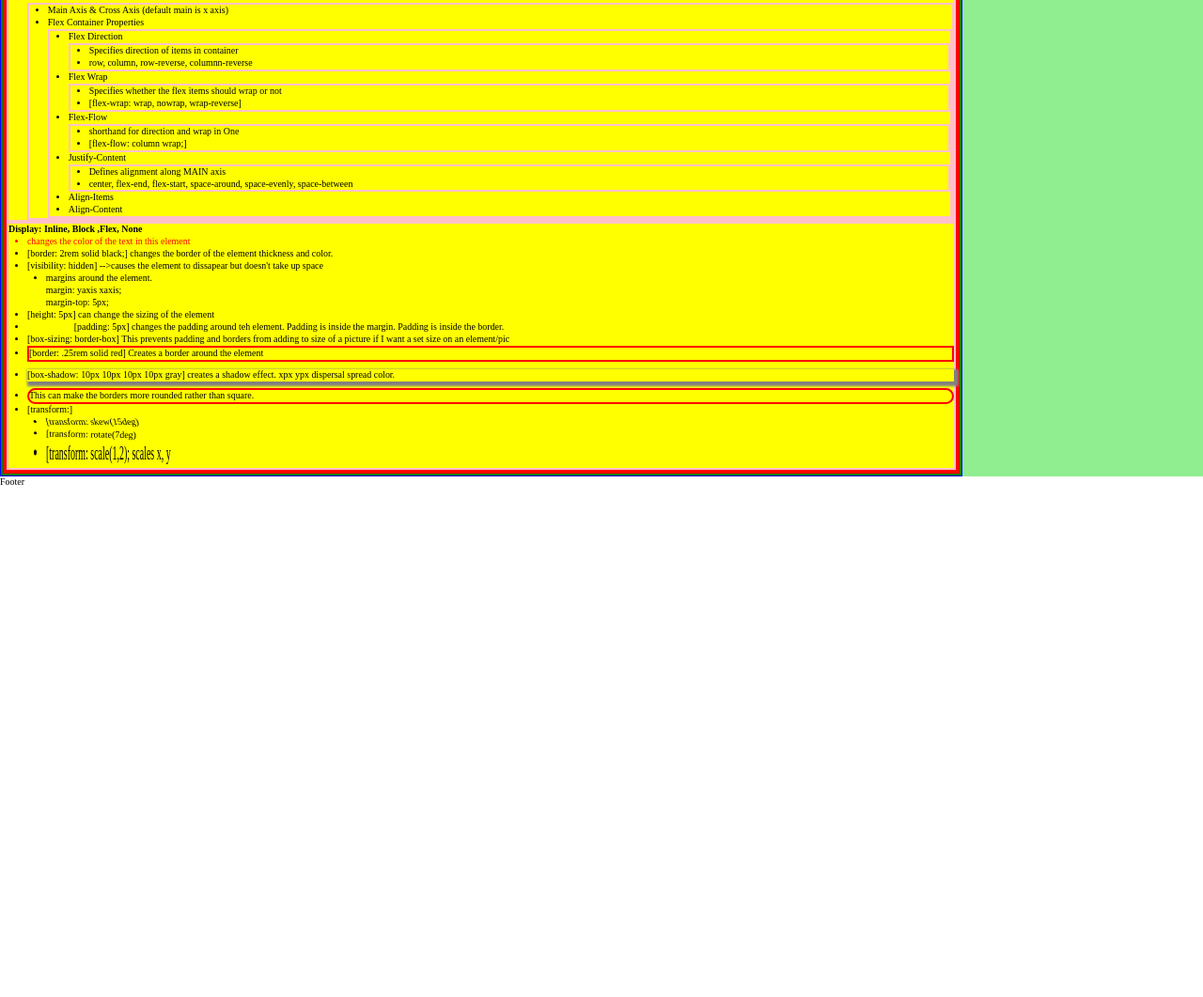
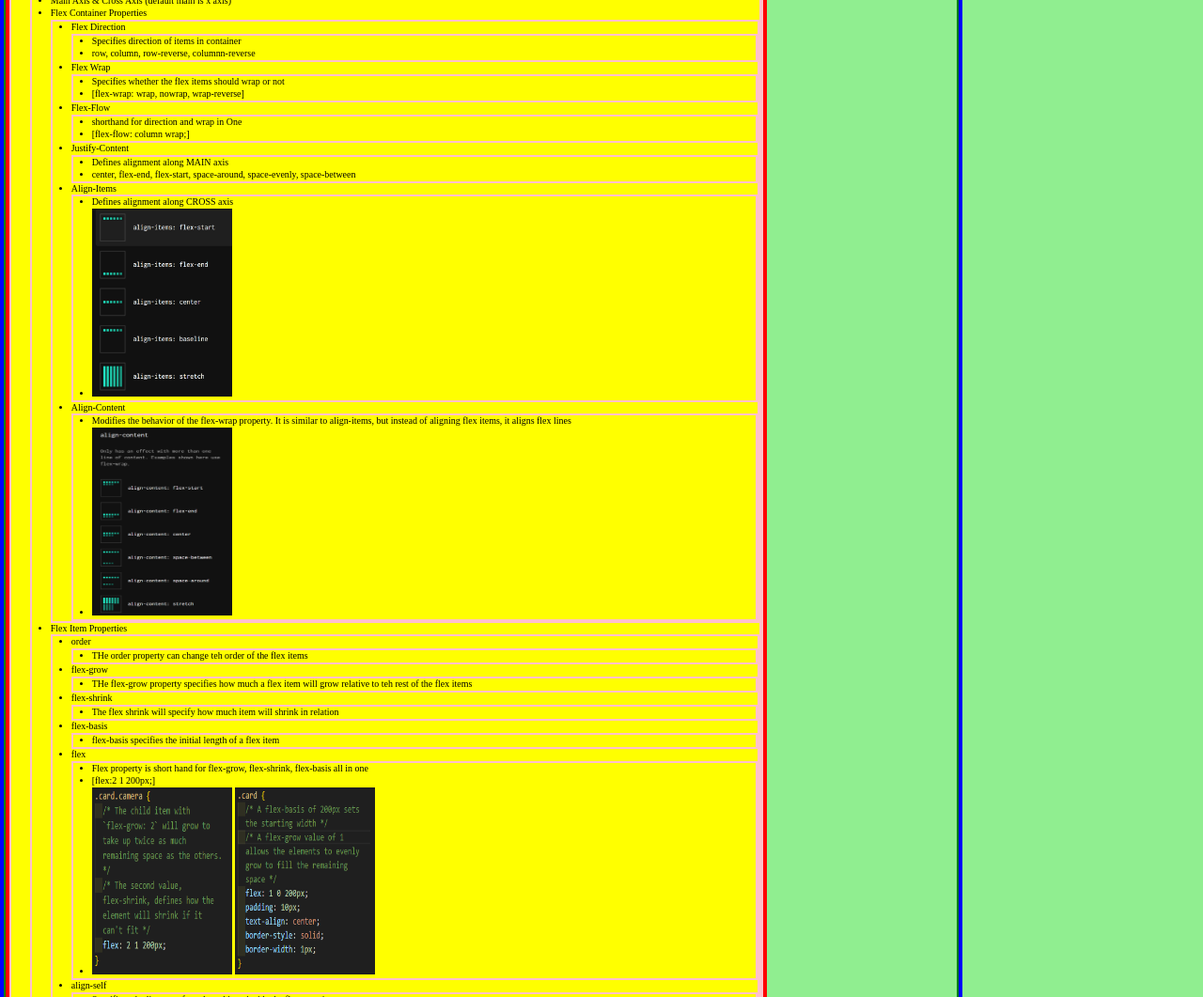
Before and after one commit to nfillip/fullstack-website-notes, a plain HTML site: page index.html in a window 1280 px wide. Shown: the part 1739-2800 px from the top of the page at 94% size. Before the commit the page ends 2259 px from the top, so only its background shows below. Drawn offline with Linux system fonts and the light colour scheme; a web font is replaced by a local one.

Commit message:
added more flexbox containign with a div around my sections. Now Div and Aside are sibilings under main

```diff
--- a/assets/style.css
+++ b/assets/style.css
@@ -45,11 +45,16 @@ main {
     background-color: lightgreen;
 }
 
+div {
+    display: flex;
+    flex-direction: column;
+    width: 80%;
+    height: 100%;
+    border: 0.5rem solid blue;
+}
 section {
     display: flex;
     flex-direction: column;
-    border: .25px solid blue;
-    width: 80%
 
 }
 h2 {
@@ -64,12 +69,13 @@ article {
 h3{
     font-size: 1.5rem;
 }
-div {
+article div {
     display: flex;
     flex-direction: column;
 
     border: 0.5rem solid red;
 }
+
 
 h4 {
     font-size: 1rem;
@@ -176,6 +182,11 @@ p{
     width: 10rem;
 }
 
+.syntax-screenshot-vertical {
+    height: 20rem;
+    width: 15rem;
+}
+
 
 
 
--- a/index.html
+++ b/index.html
@@ -31,39 +31,10 @@
     </header>
 
     <main>
-      <!-- <section>
-        <h2>Table of Contents</h2>
-        <p><ol>
-            <li>CIL/GIT/GITHUB</li>
-            <li>HTML</li>
-             <li>CSS
-                <ul>
-                    <li>Editing
-                        <ul>
-                            <li>TExt Editing Examples</li>
-                            <li>Object Editing Examples </li>
-                        </ul>
-                     </li>
-                     <li>Positioning
-                        <ul>
-                            <li>Basic Position: Fexed, Static, Relative, Absolute</li>
-                            <li>Display: Inline, Block, Flex</li>
-                        </ul>
-                    </li>
-                    <li>Selectors and Pseudos
-                        <ul>
-                             <li>Selectors</li>
-                            <li>Pseudos (classes/elements)</li>
-                        </ul>
-                    </li>
-            </ul>
-        </li>
-    </ol></p>
-    </section>
-    <section>
-        CIL/GIT/GITHUB</section>
-        <section>HTML</section> -->
-
+      <div>
+        <section>
+    <h2>HTML</h2>
+        </section>
       <section>
         <h2>CSS</h2>
 
@@ -157,10 +128,7 @@
                         </ul>
                     </li>
                 </ul>
-                <li>static
-                    <li></li>
-                    <li></li>
-                </li>
+
             </li>
             <li>DISPLAYS
                 <ul>
@@ -190,11 +158,7 @@
                     <li>Main Axis & Cross Axis (default main is x axis)</li>
                     <li>Flex Container Properties
                         <ul>
-                            <!-- <li>Flex direction
-                                <ul>
-                                <li>specifies the direction of the items inside a container</li>
-                                <li>row, column, row-reverse, column-reverse</li>
-                            </li> -->
+
                             <li>Flex Direction
                                 <ul>
                                     <li>Specifies direction of items in container</li>
@@ -219,8 +183,62 @@
                                     <li>center, flex-end, flex-start, space-around, space-evenly, space-between</li>
                                 </ul>
                             </li>
-                            <li>Align-Items</li>
-                            <li>Align-Content</li>
+                            <li>Align-Items
+                                <ul>
+                                    <li>Defines alignment along CROSS axis</li>
+                                    <li>
+                                        <img src="./assets/align-items-pic.png" alt="align items visual" class = "syntax-screenshot-vertical">
+                                    </li>
+                                </ul>
+                            </li>
+                            <li>Align-Content
+                                <ul>
+                                    <li>Modifies the behavior of the flex-wrap property. It is similar to align-items, but instead of aligning flex items, it aligns flex lines</li>
+                                    <li>
+                                        <img src="./assets/align-content-pic.png" alt="align content visual" class = "syntax-screenshot-vertical">
+                                    </li>
+                                </ul>
+                            </li>
+
+                        </ul>
+                    </li>
+                    <li>Flex Item Properties
+                        <ul>
+                            <li>order
+                                <ul>
+                                    <li>THe order property can change teh order of the flex items</li>
+                                </ul>
+                            </li>
+                            <li>flex-grow
+                                <ul>
+                                    <li>THe flex-grow property specifies how much a flex item will grow relative to teh rest of the flex items</li>
+                                </ul>
+                            </li>
+                            <li>flex-shrink
+                                <ul>
+                                    <li>The flex shrink will specify how much item will shrink in relation</li>
+                                </ul>
+                            </li>
+                            <li>flex-basis
+                                <ul><li>flex-basis specifies the initial length of a flex item</li></ul>
+                            </li>
+                            <li>flex
+                                <ul>
+                                    <li>Flex property is short hand for flex-grow, flex-shrink, flex-basis all in one</li>
+                                    <li>[flex:2 1 200px;]</li>
+                                    <li>
+                                        <img src="./assets/flex-ex1.png" alt="flex ex 1" class = "syntax-screenshot-vertical">
+
+
+                                        <img src="./assets/flex-ex2.png" alt="flex ex 2" class = "syntax-screenshot-vertical">
+                                    </li>
+                                </ul>
+                            </li>
+                            <li>align-self
+                                <ul>
+                                    <li>Specifies teh alignment for selected item inside the flex container</li>
+                                </ul>
+                            </li>
 
                         </ul>
                     </li>
@@ -231,32 +249,15 @@
               </li>
             </ul>
 
-            <ul>
-              <h4>Display: Inline, Block ,Flex, None</h4>
-              <li class = "colorex"> changes the color of the text in this element </li>
-              <li class = "borderex"> [border: 2rem solid black;] changes the border of the element thickness and color. </li>
-              <li class = "visibility"> [visibility: hidden] -->causes the element to dissapear but doesn't take up space </li>
-              <li class = "margin"> margins around the element. <br/>margin: yaxis xaxis; <br/> margin-top: 5px; </li>
-              <li class = "height-width"> [height: 5px] can change the sizing of the element  </li>
-              <li class = "padding"> [padding: 5px] changes the padding around teh element. Padding is inside the margin. Padding is inside the border.</li>
-              <li > [box-sizing: border-box] This prevents padding and borders from adding to size of a picture if I want a set size on an element/pic</li>
-              <li class = "border"> [border: .25rem solid red] Creates a border around the element</li>
-              <li class = "box-shadow" class = "border"> [box-shadow: 10px 10px 10px 10px gray] creates a shadow effect. xpx ypx dispersal spread color. </li>
-              <li class = "border-radius"> This can make the borders more rounded rather than square. </li>
-              <li> [transform:]
-                  <li class = "skew"> [transform: skew(15deg)</li>
-                  <li class = "rotate"> [transform: rotate(7deg)</li>
-                  <li class = "scale"> [transform: scale(1,2); scales  x, y</li>
-              </li>
 
-            </ul>
 
           </div>
           </article>
       </section>
+        </div>
       <aside>
-        My Profile
-      </aside>
+        <h2>My Profile</h2>
+        </aside>
     </main>
 
     <footer>Footer</footer>
```
Also changed, not shown: assets/align-content-pic.png (added), assets/align-items-pic.png (added), assets/flex-ex1.png (added), assets/flex-ex2.png (added).
